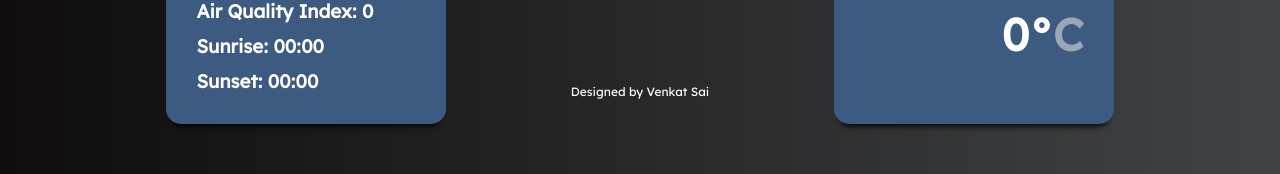
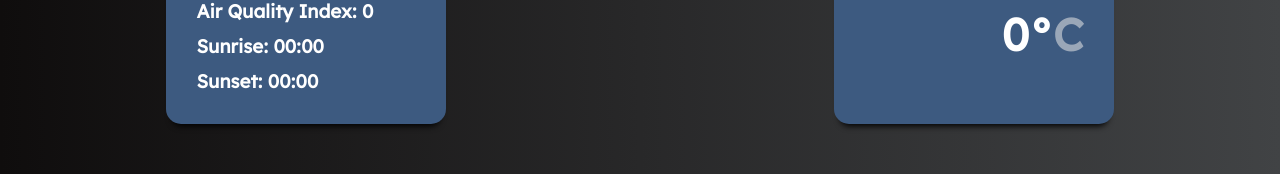
Before and after one commit to venkatsai6/Weathereb, a plain HTML site: page index.html in a window 1280 px wide. Shown: the part 536-710 px from the top of the page. Drawn offline with Linux system fonts and the light colour scheme.

Commit message:
Update index.html

```diff
--- a/index.html
+++ b/index.html
@@ -40,9 +40,6 @@
             <h3 id="sunrise">Sunrise: 00:00</h3>
             <h3 id="sunset">Sunset: 00:00</h3>
         </ul>
-        <div style="text-align: center; margin-top: 440px; font-size: 12px;">
-            Designed by Venkat Sai
-        </div>
     </div>
 
     <script src="js/main.js"></script>
```
